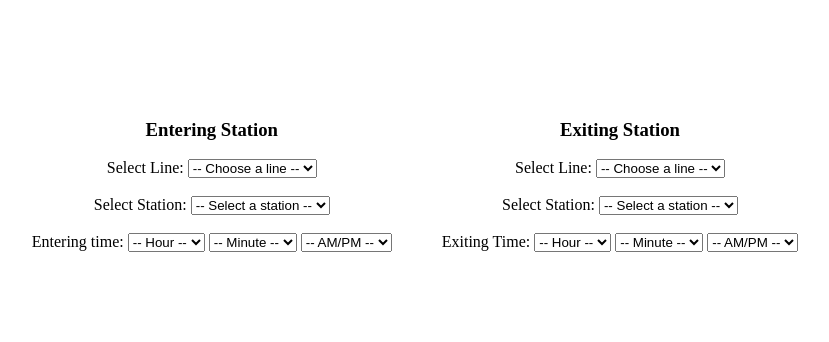
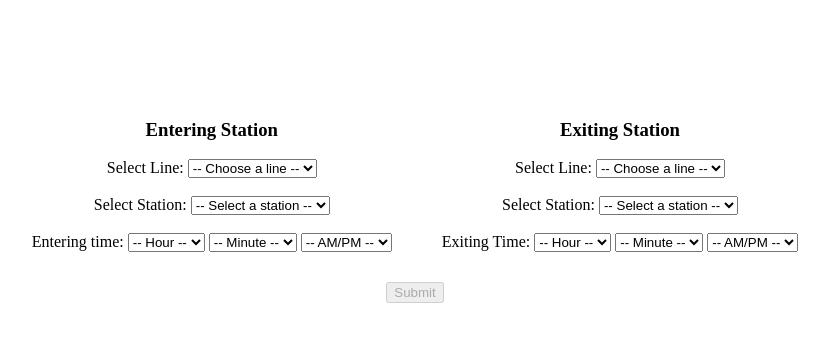
Before and after one commit to wczech23/ctasafe.github.io, a plain HTML site: page index.html in a window 1280 px wide. Shown: the whole page, without its empty margins (225-1054 px from the left). Drawn offline with nearby package versions, Linux system fonts and the light colour scheme.

Commit message:
added button

```diff
--- a/index.html
+++ b/index.html
@@ -105,6 +105,10 @@
       <option value="PM">PM</option>
     </select>
   </div>
+</div>
+
+<div style="margin-top: 30px; text-align: center; width: 100%;">
+  <button id="submitBtn" disabled>Submit</button>
 </div>
 
 <div id="map"></div>
```
